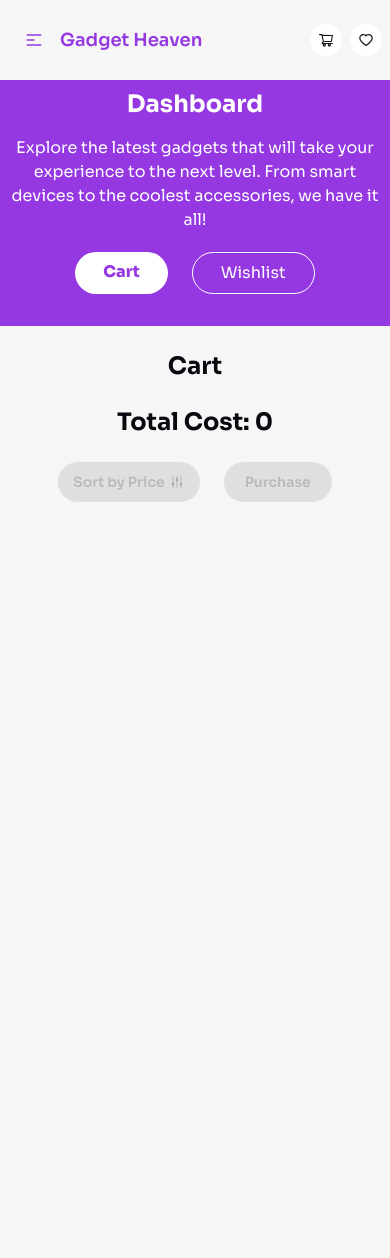
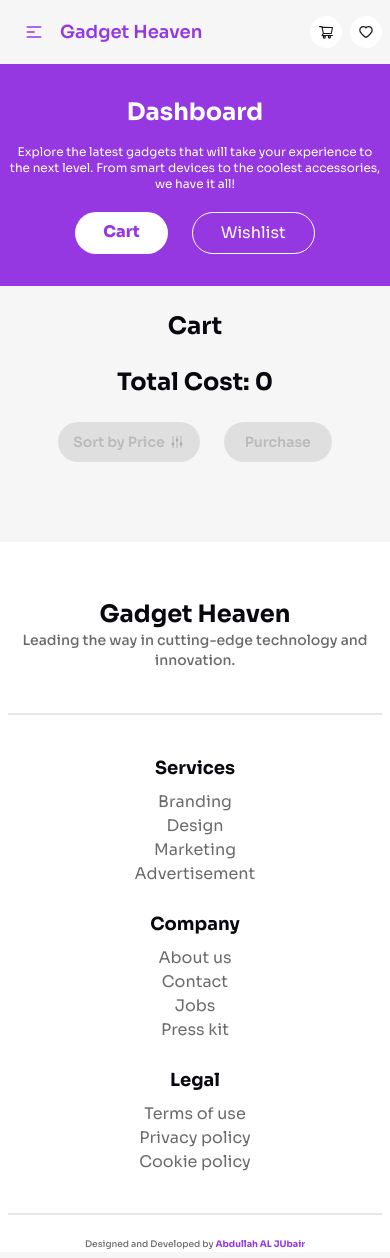
Before and after one commit to programming-hero-web-course-4/b10a8-gadget-heaven-AbdullahAlJubair, a React (Vite) app: page /dashboard/cart in a window 390 px wide. Before the commit the page ends 844 px from the top, so only its background shows below. Built offline with nearby package versions, Linux system fonts and the light colour scheme.

Commit message:
Footer Added with responsive design

```diff
--- a/index.html
+++ b/index.html
@@ -2,9 +2,9 @@
 <html class="bg-[#F6F6F6]" data-theme="light" lang="en">
   <head>
     <meta charset="UTF-8" />
-    <link rel="icon" type="image/svg+xml" href="/vite.svg" />
+    <link rel="shortcut icon" href="./src/assets/favicon.png" type="image/x-icon">
     <meta name="viewport" content="width=device-width, initial-scale=1.0" />
-    <title>Vite + React</title>
+    <title>Gadget Heaven</title>
   </head>
   <body">
     <div id="root"></div>
--- a/src/Layouts/MainLayout/MainLayout.jsx
+++ b/src/Layouts/MainLayout/MainLayout.jsx
@@ -1,6 +1,7 @@
 import { Outlet } from "react-router-dom";
 import NavBar from "../../components/NavBar/NavBar";
 import { createContext, useState } from "react";
+import Footer from "../../components/Footer/Footer";
 
 export const AmountContext = createContext();
 const MainLayout = () => {
@@ -13,9 +14,7 @@ const MainLayout = () => {
                     <Outlet></Outlet>
                 </AmountContext.Provider>
             </main>
-            <footer className="mt-48">
-
-            </footer>
+            <Footer></Footer>
         </>
     );
 };
--- /dev/null
+++ b/src/components/Footer/Footer.jsx
@@ -0,0 +1,38 @@
+const Footer = () => {
+    return (
+        <div className="Sora text-center bg-white pt-14 px-2 mt-14 md:mt-24">
+            <div className="pb-5">
+                <h2 className="BlackText text-2xl md:text-3xl font-bold">Gadget Heaven</h2>
+                <p className="GrayText text-sm md:text-base font-medium">Leading the way in cutting-edge technology and innovation.</p>
+            </div>
+            <div className="divider"></div>
+            <footer className="max-w-[1250px] mx-auto flex flex-col md:flex-row gap-y-6 justify-evenly py-4 md:py-10">
+                <nav className="text-center flex flex-col">
+                    <h6 className="BlackText text-lg font-bold mb-2">Services</h6>
+                    <a className="GrayText text-base font-normal cursor-pointer">Branding</a>
+                    <a className="GrayText text-base font-normal cursor-pointer">Design</a>
+                    <a className="GrayText text-base font-normal cursor-pointer">Marketing</a>
+                    <a className="GrayText text-base font-normal cursor-pointer">Advertisement</a>
+                </nav>
+                <nav className="text-center flex flex-col">
+                    <h6 className="BlackText text-lg font-bold mb-2">Company</h6>
+                    <a className="GrayText text-base font-normal cursor-pointer">About us</a>
+                    <a className="GrayText text-base font-normal cursor-pointer">Contact</a>
+                    <a className="GrayText text-base font-normal cursor-pointer">Jobs</a>
+                    <a className="GrayText text-base font-normal cursor-pointer">Press kit</a>
+                </nav>
+                <nav className="text-center flex flex-col">
+                    <h6 className="BlackText text-lg font-bold mb-2">Legal</h6>
+                    <a className="GrayText text-base font-normal cursor-pointer">Terms of use</a>
+                    <a className="GrayText text-base font-normal cursor-pointer">Privacy policy</a>
+                    <a className="GrayText text-base font-normal cursor-pointer">Cookie policy</a>
+                </nav>
+            </footer>
+            <div className="divider"></div>
+            <p className="GrayText text-[9px] md:text-xs font-medium">Designed and Developed by <a href="https://facebook.com/fahad.wares" target="_blank" className="AccentText font-bold pb-2">Abdullah AL JUbair</a> </p>
+
+        </div>
+    );
+};
+
+export default Footer;
--- a/src/components/NavBar/NavBar.jsx
+++ b/src/components/NavBar/NavBar.jsx
@@ -4,7 +4,7 @@ const NavBar = () => {
     const location = useLocation();
     const pathName = location.pathname;
     return (
-        <div className={`${pathName === '/' ? 'Accent' : 'bg-[#f6f6f6]'} navbar Sora py-5 px-2 md:px-5 lg:px-10`}>
+        <div className={`${pathName === '/' || pathName === '/category/Laptops' || pathName === '/category/Phones' || pathName === '/category/Accessories' || pathName === '/category/Smart%20Watches' || pathName === '/category/Macbook' || pathName === '/category/iPhones' ? 'Accent py-5' : 'bg-[#f6f6f6] py-1 md:py-5'} navbar Sora py-1 px-2 md:px-5 lg:px-10`}>
             {/* <div className="Accent navbar Sora py-5 px-2 md:px-5 lg:px-10"> */}
             <div className="navbar-start w-full">
                 <div className="dropdown">
@@ -31,12 +31,12 @@ const NavBar = () => {
                     </ul>
                 </div>
                 <div className="w-full">
-                    <Link to={'/'} className={`${pathName === '/' ? 'text-white' : 'AccentText'} text-lg md:text-xl font-semibold md:font-bold`}>Gadget Heaven</Link>
+                    <Link to={'/'} className={`${pathName === '/' || pathName === '/category/Laptops' || pathName === '/category/Phones' || pathName === '/category/Accessories' || pathName === '/category/Smart%20Watches' || pathName === '/category/Macbook' || pathName === '/category/iPhones' ? 'text-white' : 'AccentText'} text-lg md:text-xl font-semibold md:font-bold`}>Gadget Heaven</Link>
                 </div>
 
             </div>
             <div className="navbar-center hidden lg:flex">
-                <ul className={`menu menu-horizontal px-1 gap-x-10 text-base ${pathName === '/' ? 'text-white' : 'AccentText'}`}>
+                <ul className={`menu menu-horizontal px-1 gap-x-10 text-base ${pathName === '/' || pathName === '/category/Laptops' || pathName === '/category/Phones' || pathName === '/category/Accessories' || pathName === '/category/Smart%20Watches' || pathName === '/category/Macbook' || pathName === '/category/iPhones' ? 'text-white' : 'AccentText'}`}>
                     <NavLink className={({ isActive }) => isActive ? 'font-bold' : ''} to={'/'}> Home</NavLink>
                     <NavLink className={({ isActive }) => isActive ? 'font-bold' : ''} to={'/statistics'}> Statistics</NavLink>
                     <NavLink className={({ isActive }) => isActive ? 'font-bold' : ''} to={'/dashboard'}> Dashboard</NavLink>
--- a/src/components/PageHeader/PageHeader.jsx
+++ b/src/components/PageHeader/PageHeader.jsx
@@ -3,7 +3,7 @@ const PageHeader = ({title, subTitle}) => {
     return (
         <div className="text-center px-2">
             <h3 className="text-2xl md:text-4xl text-white font-bold mb-4">{title}</h3>
-            <p className="max-w-[700px] mx-auto text-base text-white">{subTitle}</p>
+            <p className="max-w-[700px] mx-auto text-xs md:text-base text-white">{subTitle}</p>
         </div>
     );
 };
--- a/src/components/ProductCard/ProductCard.jsx
+++ b/src/components/ProductCard/ProductCard.jsx
@@ -4,6 +4,7 @@ import { AiOutlineShoppingCart } from "react-icons/ai";
 import { CiCircleRemove } from "react-icons/ci";
 import { AmountContext } from "../../Layouts/MainLayout/MainLayout";
 import { addToLSCart, getLSCartData } from "../../utilities/utilities";
+import { Link } from "react-router-dom";
 
 
 const ProductCard = ({ product, handleRemove, hasAddToCart }) => {
@@ -17,7 +18,6 @@ const ProductCard = ({ product, handleRemove, hasAddToCart }) => {
             setIsHave(true);
         }
     }, [product_id])
-    console.log(isHave);
 
     // Add to Cart Func
     const handleAddToCart = (id, price) => {
@@ -38,17 +38,20 @@ const ProductCard = ({ product, handleRemove, hasAddToCart }) => {
 
     return (
         <div className="flex justify-between items-center bg-white rounded-lg md:rounded-2xl px-2 py-3 md:p-8">
+
             <div className="flex justify-center items-center gap-x-2 md:gap-x-8">
                 {/* Product Image */}
+                <Link to={`/product/${product_id}`}>
                     <div className="max-w-[70px] md:max-w-[200px] border border-base-300 rounded-lg md:rounded-2xl overflow-hidden">
-                    <img className="w-full object-cover py-0 md:py-3" src={product_image} alt={product_title} />
+                        <img className="w-full object-cover py-0 md:py-3" src={product_image} alt={product_title} title={product_title} />
                     </div>
-
+                </Link>
                 {/* Product Details */}
                 <div className={`space-y-1 md:space-y-2  ${hasAddToCart ? 'lg:space-y-2' : 'lg:space-y-5'}`}>
                     <h4 className="BlackText text-sm md:text-2xl font-semibold">{product_title}</h4>
                     <p className="GrayText text-xs md:text-lg font-normal hidden md:block">{description}</p>
                     <p className="PriceText text-xs md:text-xl font-semibold">Price: ${price}</p>
+
                     {
                         hasAddToCart &&
                         <>
@@ -57,10 +60,10 @@ const ProductCard = ({ product, handleRemove, hasAddToCart }) => {
                             }
                         </>
                     }
+                </div>
+            </div>
 
 
-                </div>
-            </div>
             {/* Remove Button */}
             <button onClick={() => handleRemove(product_id, price)} className="cursor-pointer">
                 <CiCircleRemove className="text-2xl md:text-4xl text-red-600" />
--- a/src/components/ProductDetails/ProductDetails.jsx
+++ b/src/components/ProductDetails/ProductDetails.jsx
@@ -15,7 +15,7 @@ const ProductDetails = () => {
     }, [allProducts, id])
     return (
         <div>
-            <div className="Accent pt-2 md:pt-8 pb-60 rounded-b-2xl">
+            <div className="Accent pt-8 pb-60 rounded-b-2xl">
                 <PageHeader
                     title={'Product Details'}
                     subTitle={'Explore the latest gadgets that will take your experience to the next level. From smart devices to the coolest accessories, we have it all!'}></PageHeader>
--- a/src/pages/Dashboard/Dashboard.jsx
+++ b/src/pages/Dashboard/Dashboard.jsx
@@ -4,7 +4,7 @@ import PageHeader from "../../components/PageHeader/PageHeader";
 const Dashboard = () => {
     return (
         <div>
-            <div className="Accent pt-2 md:pt-8 pb-8">
+            <div className="Accent pt-8 pb-8">
                 <PageHeader
                     title={'Dashboard'}
                     subTitle={'Explore the latest gadgets that will take your experience to the next level. From smart devices to the coolest accessories, we have it all!'}>
```
Also changed, not shown: src/assets/favicon.png (renamed from src/assets/favicon-16x16.png). Lines whose indentation alone changed are shown as unchanged.
